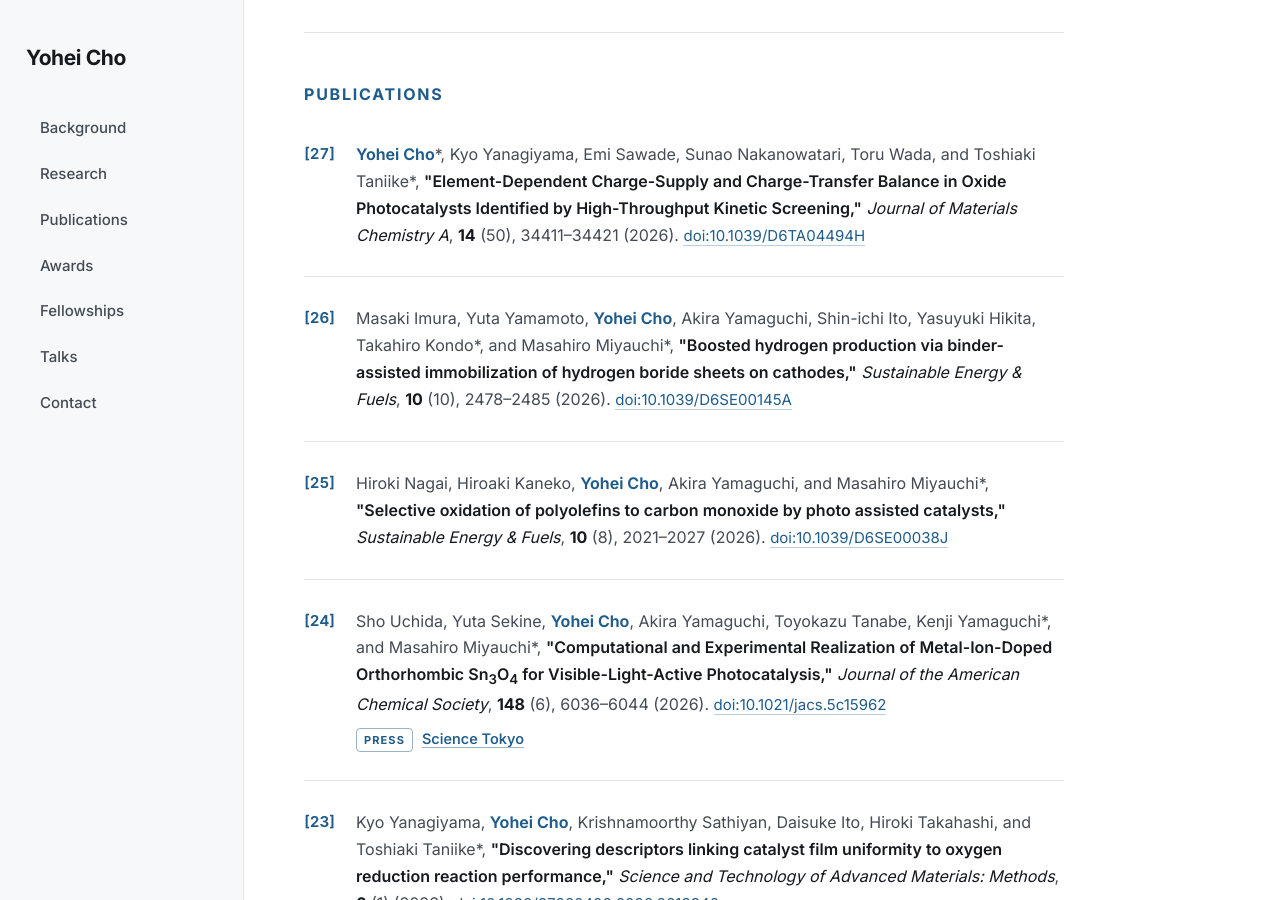
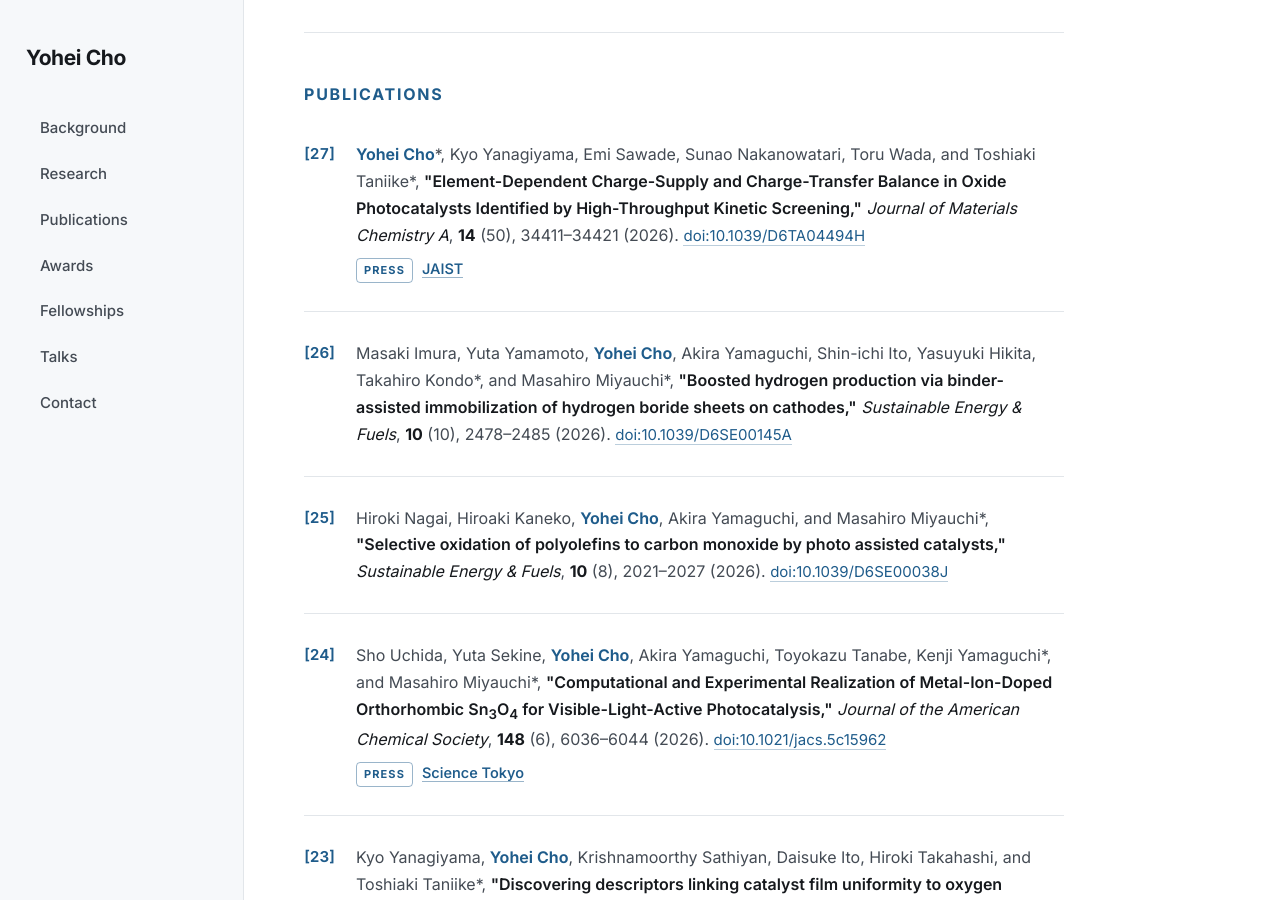
Before and after one commit to YoheiC01/YoheiC01.github.io, a Jekyll site: the page built from index.html, in a window 1280 px wide and 900 px high, scrolled down 1264 px. Built offline with Jekyll 4.4.1, drawn with Linux system fonts in a browser that asks for light colours.

Commit message:
Link the JAIST press release for the JMCA paper
Co-Authored-By: Claude Opus 5 (1M context) <noreply@anthropic.com>
Claude-Session: https://claude.ai/code/session_01QLZ3dccUma7iWsCfYuaSkx

```diff
--- a/_data/publications.yml
+++ b/_data/publications.yml
@@ -22,6 +22,10 @@
   pages: "34411–34421"
   year: 2026
   doi: "10.1039/D6TA04494H"
+  press:
+    - outlet: "JAIST"
+      date: "2026-08-18"
+      url: "https://www.jaist.ac.jp/whatsnew/press/2026/08/18-1.html"
 
 - authors: "Masaki Imura, Yuta Yamamoto, [[Yohei Cho]], Akira Yamaguchi, Shin-ichi Ito, Yasuyuki Hikita, Takahiro Kondo*, and Masahiro Miyauchi*"
   title: "Boosted hydrogen production via binder-assisted immobilization of hydrogen boride sheets on cathodes"
```
